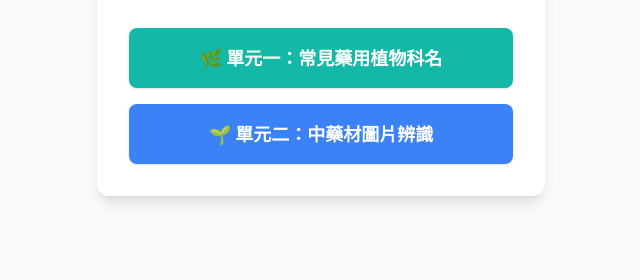
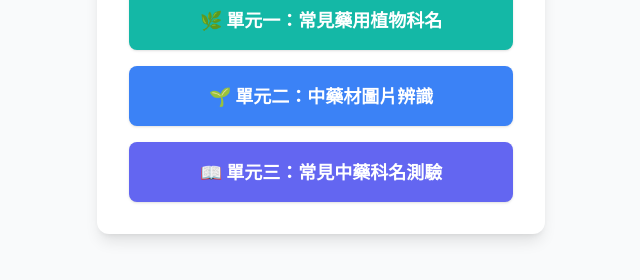
Before and after one commit to asd5796/test, a plain HTML site: page index.html in a window 1280 px wide. Shown: the part 354-634 px from the top of the page, without its empty margins (319-959 px from the left). Drawn offline with nearby package versions, Linux system fonts and the light colour scheme.

Commit message:
Update index.html

```diff
--- a/index.html
+++ b/index.html
@@ -21,6 +21,11 @@
             <a href="herb-image.html" class="block w-full px-6 py-4 bg-blue-500 text-white rounded-lg font-bold text-lg hover:bg-blue-600 transition shadow transform hover:-translate-y-1">
                 🌱 單元二：中藥材圖片辨識
             </a>
+
+            <!-- 新增：連結到中藥科名測驗頁面 -->
+            <a href="herb-family.html" class="block w-full px-6 py-4 bg-indigo-500 text-white rounded-lg font-bold text-lg hover:bg-indigo-600 transition shadow transform hover:-translate-y-1">
+                📖 單元三：常見中藥科名測驗
+            </a>
         </div>
     </div>
 </body>
```
